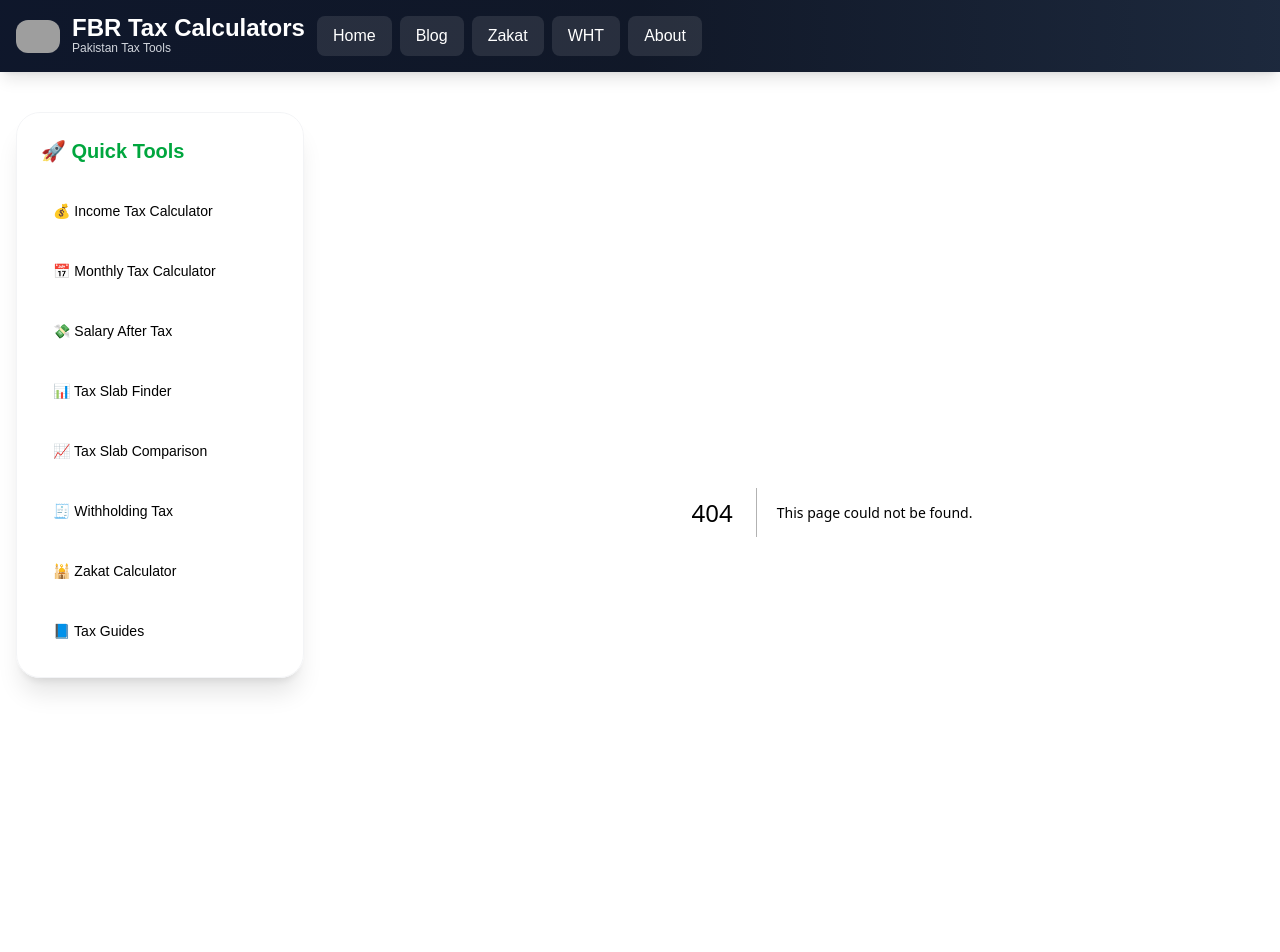
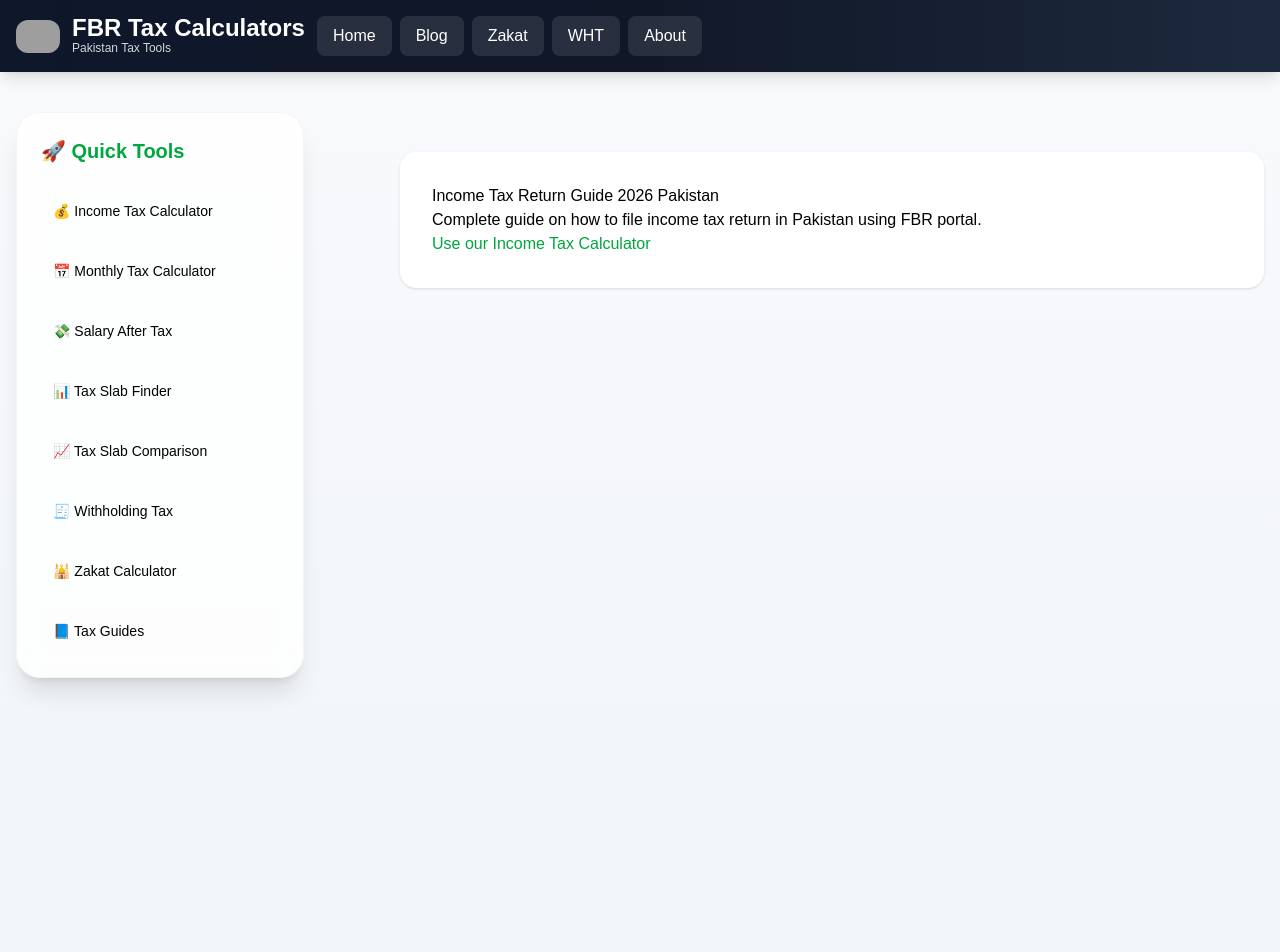
Before and after one commit to muhammadobaid1986/fbrtaxcalculators, a Next.js app: page /blog/income-tax-return-guide-2026 in a window 1280 px wide. Before the commit this address had no page. Shown: the top 952 px of the page. Built offline with nearby package versions, Linux system fonts and the light colour scheme; grey boxes are pictures that could not be loaded.

Commit message:
Enabled static generation for 200 salary pages

```diff
--- /dev/null
+++ b/app/blog/income-tax-return-guide-2026/page.tsx
@@ -0,0 +1,11 @@
+export default function Page() {
+  return (
+    <div className="max-w-4xl mx-auto p-8 bg-white rounded-2xl shadow mt-10">
+      <h1>Income Tax Return Guide 2026 Pakistan</h1>
+      <p>
+        Complete guide on how to file income tax return in Pakistan using FBR portal.
+      </p>
+      <a href="/" className="text-green-600">Use our Income Tax Calculator</a>
+    </div>
+  );
+}
--- a/app/layout.tsx
+++ b/app/layout.tsx
@@ -217,6 +217,17 @@
 
 </div>
 
+<div className="my-8 text-center" style={{ minHeight: "250px" }}>
+  <ins
+    className="adsbygoogle"
+    style={{ display: "block" }}
+    data-ad-client="ca-pub-1040104111900400"
+    data-ad-slot="9876543210"
+    data-ad-format="auto"
+    data-full-width-responsive="true"
+  ></ins>
+</div>
+
         {/* FOOTER */}
         <footer className="bg-gradient-to-r from-gray-900 via-gray-800 to-gray-900 text-gray-300 mt-24 pt-14 pb-8">
 
--- a/app/salary/[salary]/page.tsx
+++ b/app/salary/[salary]/page.tsx
@@ -1,4 +1,11 @@
 import { calculateSalaryTax } from "../../lib/tax";
+
+export async function generateStaticParams() {
+  return Array.from({ length: 200 }, (_, i) => ({
+    salary: String((i + 1) * 10000),
+  }));
+}
+
 export async function generateMetadata({ params }: any) {
   const resolvedParams = await params;
   const salary = Number(resolvedParams.salary);
```
